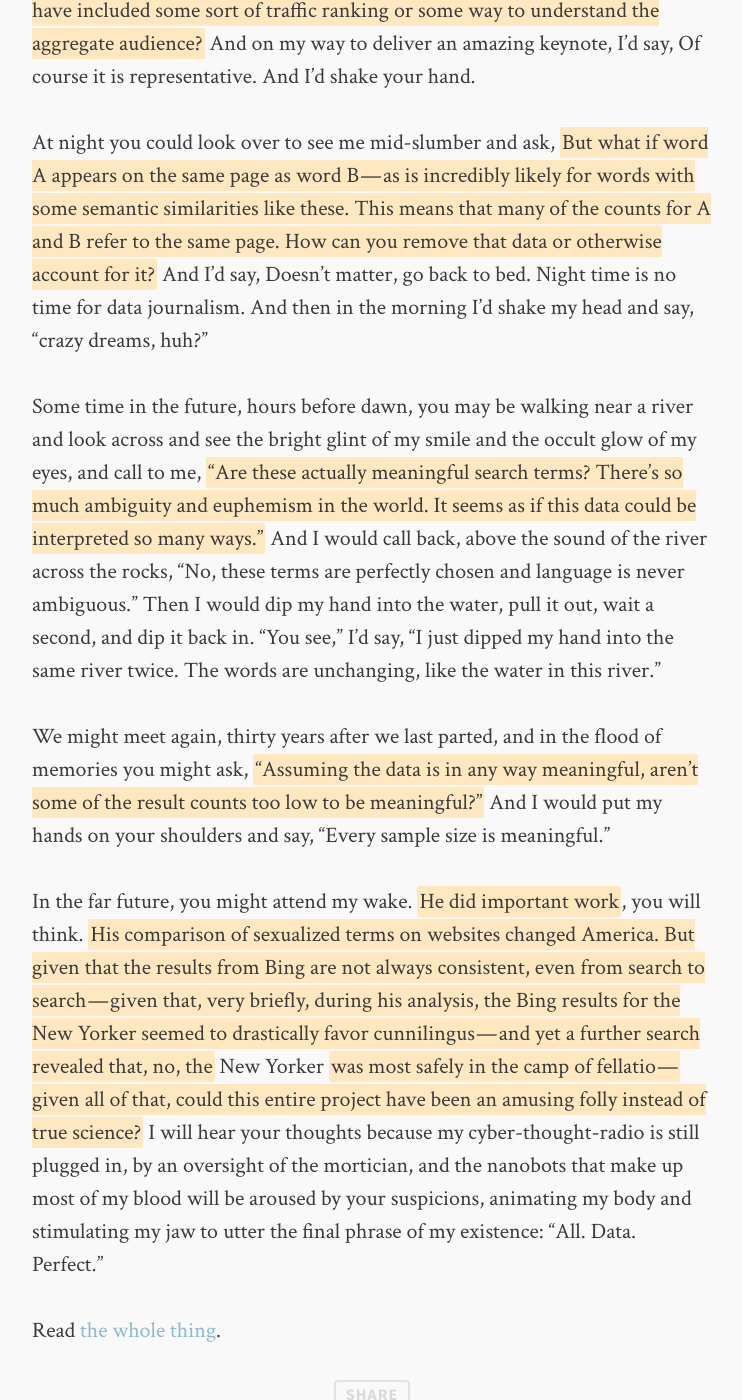
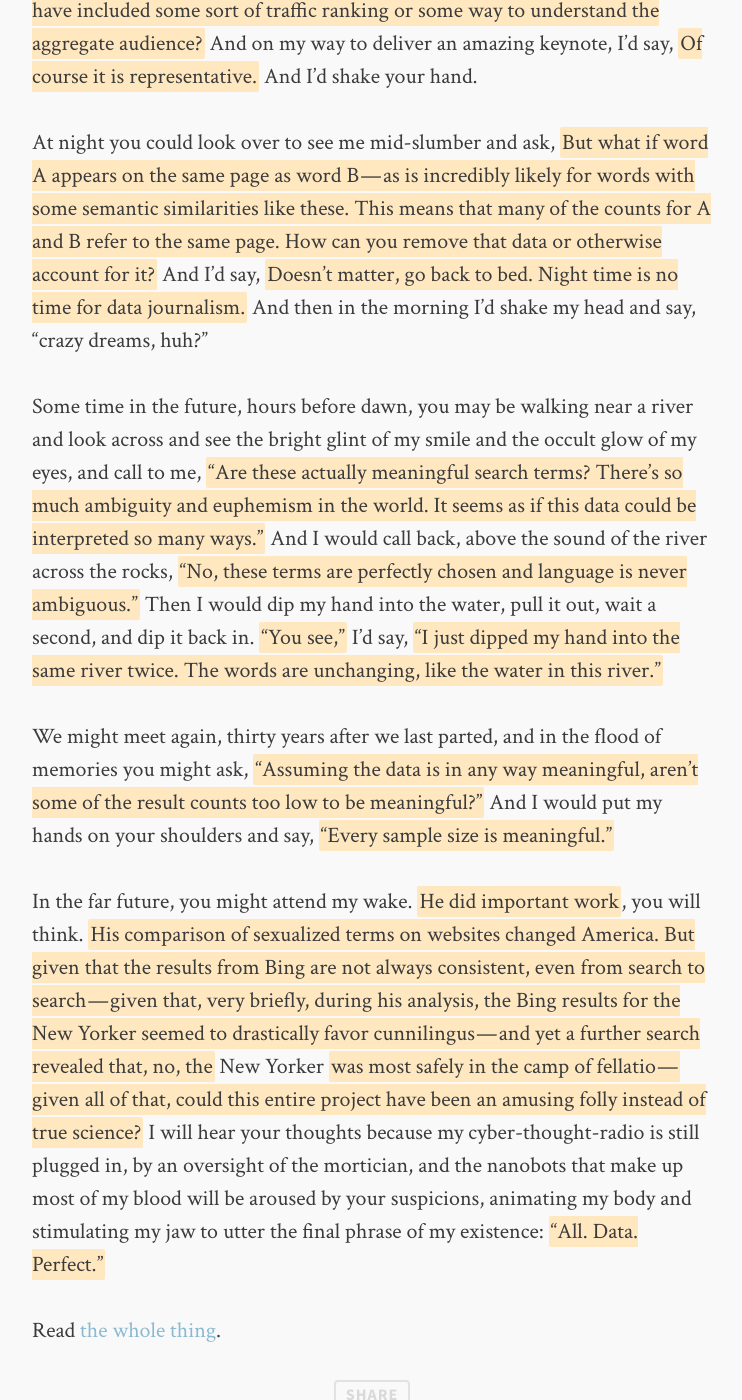
Before and after one commit to rebeccawilliams/rebeccawilliams.us, a Jekyll site: the page built from _posts/2015-04-30-Concernsandcaveats.md, in a window 1280 px wide and 1400 px high, scrolled down 1310 px. Shown: the whole window, without its empty margins (268-1010 px from the left). Built offline with Jekyll 4.4.1, drawn with Linux system fonts in a browser that asks for light colours; comment, search, counter and statistics services are not loaded; some of the changed text lies outside the part shown.

Commit message:
Update 2015-04-30-Concernsandcaveats.md

```diff
--- a/_posts/2015-04-30-Concernsandcaveats.md
+++ b/_posts/2015-04-30-Concernsandcaveats.md
@@ -13,16 +13,16 @@ date: 2015-04-30
 
 I would like to address some potential questions and concerns.
 
-*Are Bing result counts reliable?* You might wonder. *Especially given how much they may differ from Google’s result counts, or a site’s own search count?* Isn’t this whole thing spurious at best? And my answer is, These numbers are absolutely perfect.
+*Are Bing result counts reliable?* You might wonder. *Especially given how much they may differ from Google’s result counts, or a site’s own search count?* Isn’t this whole thing spurious at best? And my answer is, *These numbers are absolutely perfect.*
 
-You might pass me in the hall of a conference and ask, *Is this collection of sites in any way representative of the media as a whole? Wouldn’t it be better to have included some sort of traffic ranking or some way to understand the aggregate audience?* And on my way to deliver an amazing keynote, I’d say, Of course it is representative. And I’d shake your hand.
+You might pass me in the hall of a conference and ask, *Is this collection of sites in any way representative of the media as a whole? Wouldn’t it be better to have included some sort of traffic ranking or some way to understand the aggregate audience?* And on my way to deliver an amazing keynote, I’d say, *Of course it is representative.* And I’d shake your hand.
 
-At night you could look over to see me mid-slumber and ask, *But what if word A appears on the same page as word B — as is incredibly likely for words with some semantic similarities like these. This means that many of the counts for A and B refer to the same page. How can you remove that data or otherwise account for it?* And I’d say, Doesn’t matter, go back to bed. Night time is no time for data journalism. And then in the morning I’d shake my head and say, “crazy dreams, huh?”
+At night you could look over to see me mid-slumber and ask, *But what if word A appears on the same page as word B — as is incredibly likely for words with some semantic similarities like these. This means that many of the counts for A and B refer to the same page. How can you remove that data or otherwise account for it?* And I’d say, *Doesn’t matter, go back to bed. Night time is no time for data journalism.* And then in the morning I’d shake my head and say, “crazy dreams, huh?”
 
-Some time in the future, hours before dawn, you may be walking near a river and look across and see the bright glint of my smile and the occult glow of my eyes, and call to me, *“Are these actually meaningful search terms? There’s so much ambiguity and euphemism in the world. It seems as if this data could be interpreted so many ways.”* And I would call back, above the sound of the river across the rocks, “No, these terms are perfectly chosen and language is never ambiguous.” Then I would dip my hand into the water, pull it out, wait a second, and dip it back in. “You see,” I’d say, “I just dipped my hand into the same river twice. The words are unchanging, like the water in this river.”
+Some time in the future, hours before dawn, you may be walking near a river and look across and see the bright glint of my smile and the occult glow of my eyes, and call to me, *“Are these actually meaningful search terms? There’s so much ambiguity and euphemism in the world. It seems as if this data could be interpreted so many ways.”* And I would call back, above the sound of the river across the rocks, *“No, these terms are perfectly chosen and language is never ambiguous.”* Then I would dip my hand into the water, pull it out, wait a second, and dip it back in. *“You see,”* I’d say, *“I just dipped my hand into the same river twice. The words are unchanging, like the water in this river.”*
 
-We might meet again, thirty years after we last parted, and in the flood of memories you might ask, *“Assuming the data is in any way meaningful, aren’t some of the result counts too low to be meaningful?”* And I would put my hands on your shoulders and say, “Every sample size is meaningful.”
+We might meet again, thirty years after we last parted, and in the flood of memories you might ask, *“Assuming the data is in any way meaningful, aren’t some of the result counts too low to be meaningful?”* And I would put my hands on your shoulders and say, *“Every sample size is meaningful.”*
 
-In the far future, you might attend my wake. *He did important work*, you will think. *His comparison of sexualized terms on websites changed America. But given that the results from Bing are not always consistent, even from search to search — given that, very briefly, during his analysis, the Bing results for the New Yorker seemed to drastically favor cunnilingus — and yet a further search revealed that, no, the* New Yorker *was most safely in the camp of fellatio — given all of that, could this entire project have been an amusing folly instead of true science?* I will hear your thoughts because my cyber-thought-radio is still plugged in, by an oversight of the mortician, and the nanobots that make up most of my blood will be aroused by your suspicions, animating my body and stimulating my jaw to utter the final phrase of my existence: “All. Data. Perfect.”
+In the far future, you might attend my wake. *He did important work*, you will think. *His comparison of sexualized terms on websites changed America. But given that the results from Bing are not always consistent, even from search to search — given that, very briefly, during his analysis, the Bing results for the New Yorker seemed to drastically favor cunnilingus — and yet a further search revealed that, no, the* New Yorker *was most safely in the camp of fellatio — given all of that, could this entire project have been an amusing folly instead of true science?* I will hear your thoughts because my cyber-thought-radio is still plugged in, by an oversight of the mortician, and the nanobots that make up most of my blood will be aroused by your suspicions, animating my body and stimulating my jaw to utter the final phrase of my existence: *“All. Data. Perfect.”*
 
 Read [the whole thing](https://medium.com/message/the-words-the-media-industry-prefers-5d33e5b021e0).
```
